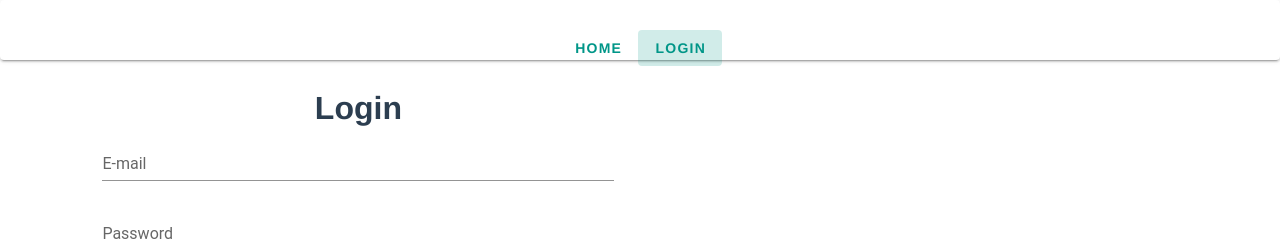
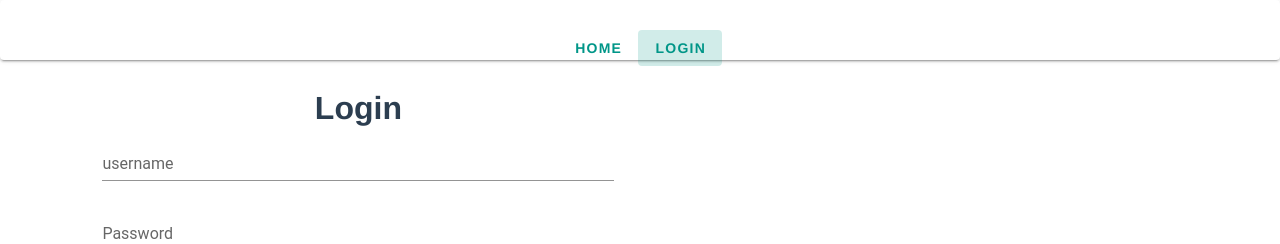
Before and after one commit to HerrAgner/movie_night, a Vue app in the folder frontend/: page /login in a window 1280 px wide. Shown: the top 244 px of the page. Built offline with nearby package versions, Linux system fonts and the light colour scheme.

Commit message:
correcr error message

```diff
--- a/frontend/src/components/Login.vue
+++ b/frontend/src/components/Login.vue
@@ -10,7 +10,7 @@
                 <v-text-field
                 v-model="email"
                 :rules="emailRules"
-                label="E-mail"
+                label="username"
                 required
                 ></v-text-field>
 
@@ -29,7 +29,7 @@
                 >
                 Log in
                 </v-btn>
-                {{messageToClient}}
+                {{errorMessage}}
 
             </v-form>
       </v-app>
@@ -39,7 +39,7 @@
 <script>
 export default {
     data: () => ({
-    messageToClient: '',
+    errorMessage: '',
     valid: true,
     password: '',
     passwordRules: [
@@ -47,7 +47,7 @@ export default {
     ],
     email: '',
     emailRules: [
-      v => !!v || 'E-mail is required'
+      v => !!v || 'Username is required'
     ]
   }),
 
@@ -56,10 +56,9 @@ export default {
       if(this.$refs.loginForm.validate()) {
         await this.$store.dispatch('login',
                       {email: this.email, password: this.password});
-        if (!this.$store.state.status){
-          this.messageToClient = 'E-mail and/or password is incorrect';
+        if (!this.$store.state.isLoggedin){
+          this.errorMessage = 'Username and/or password is incorrect';
         }
-
       }
     }
   }
```
